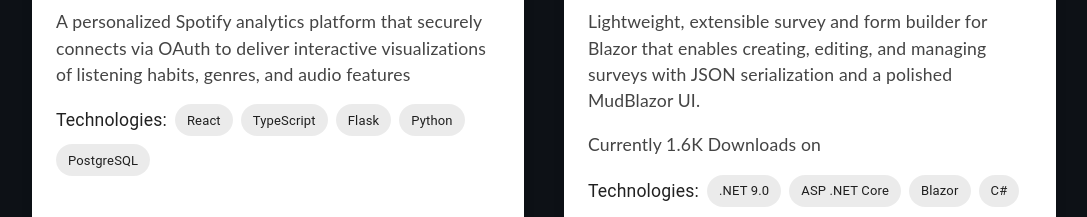
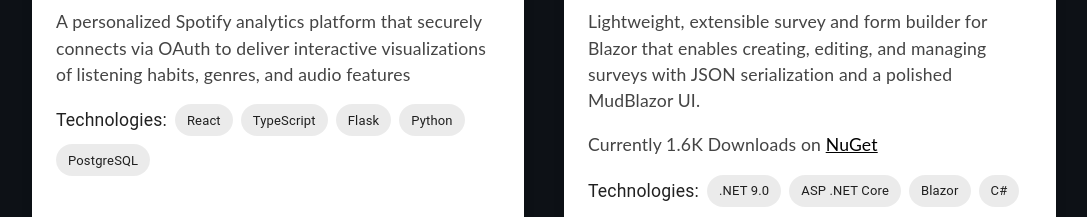
Before and after one commit to naykakashima/MyPortfolio, a React (Create React App) app: page / in a window 1280 px wide. Shown: the part 1800-2017 px from the top of the page, without its empty margins (96-1183 px from the left). Built offline with nearby package versions, Linux system fonts and the light colour scheme.

Commit message:
fix dark mode text colours

```diff
--- a/src/assets/styles/Project.scss
+++ b/src/assets/styles/Project.scss
@@ -35,6 +35,15 @@
     transform: translateY(-6px);
     box-shadow: 0 8px 20px rgba(0,0,0,0.15);
   }
+}
+
+.projects-container .project p a {
+  color: #000;        // black color
+  text-decoration: underline; // optional, helps visibility
+}
+
+.projects-container .project p a:hover {
+  color: #333;        // slightly darker on hover
 }
 
 .flex-chips {
```
Also changed, not shown: src/assets/images/Screenshot.png (added), 1 other file (tests, documents, lock files or other folders).
